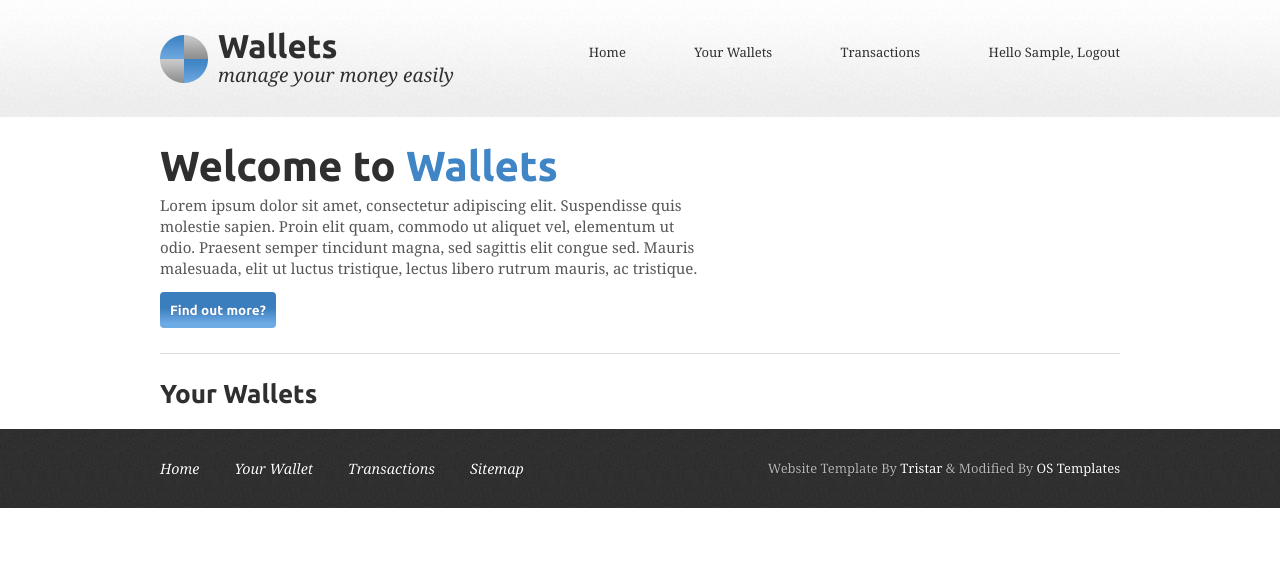
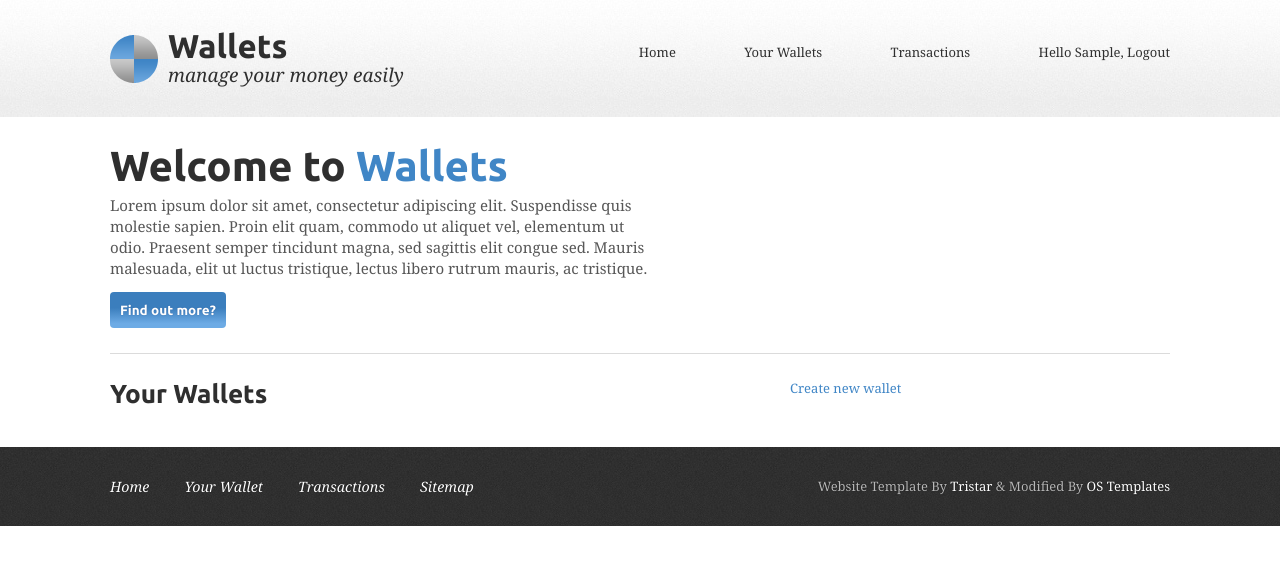
Before and after one commit to mkarmowski/wallet, a Django app: page /transactions/wallet/list/ in a window 1280 px wide. Shown: the top 565 px of the page. Run offline with Django 3.2, Linux system fonts and the light colour scheme; the visitor is signed in with stand-in values (Sample User, id 1); data that the repository does not hold is empty.

Commit message:
wallet create views and forms

```diff
--- a/transactions/static/css/styles.css
+++ b/transactions/static/css/styles.css
@@ -21,7 +21,7 @@ header, section, footer, aside, nav, article{display:block;}
 
 /* Base Structure */
 
-.bodywidth{width:960px; margin:0 auto; clear:both;}
+.bodywidth{width:1060px; margin:0 auto; clear:both;}
 
 /* General Type */
 
--- a/transactions/templates/base.html
+++ b/transactions/templates/base.html
@@ -5,7 +5,7 @@
 <title>{% block title %}{% endblock %}</title>
 <meta charset="utf-8">
 <meta name="viewport" content="width=device-width">
-<link href="{% static 'css/styles.css' %}" rel="stylesheet" type="text/css" media="all">
+<link href="{% static 'css/styles.css' %}?version=3" rel="stylesheet" type="text/css" media="all">
 <link href="http://fonts.googleapis.com/css?family=Ubuntu:regular,bold" rel="stylesheet" type="text/css">
 <link href="http://fonts.googleapis.com/css?family=Vollkorn:regular,italic,bold" rel="stylesheet" type="text/css">
 <!--[if lt IE 9]>
@@ -59,6 +59,8 @@
     <!--
         Menu here
     -->
+      {% block menu %}
+      {% endblock %}
   </section>
 </div>
 <div id="footerwrap">
--- a/transactions/templates/wallet/list.html
+++ b/transactions/templates/wallet/list.html
@@ -3,12 +3,18 @@
 {% block title %}Your wallets{% endblock %}
 
 {% block content %}
-    <h1>Your Wallets</h1>
+    <h1>Your Wallets</h1><br>
     <div class="wallet-list">
         {% for wallet in wallets %}
             <div class="wallet">
                 <a href="{{ wallet.get_absolute_url }}">{{ wallet.name }}</a>
-            </div>
+            </div><br>
         {% endfor %}
     </div>
 {% endblock %}
+
+{% block menu %}
+    <div>
+        <a href="{% url 'wallet:wallet_create' %}">Create new wallet</a>
+    </div>
+{% endblock %}
--- a/transactions/urls.py
+++ b/transactions/urls.py
@@ -7,4 +7,5 @@ urlpatterns = [
     url(r'^transaction/list/$', views.transaction_list, name='transactions_list'),
     url(r'^transaction/detail/(?P<id>\d+)/$', views.transaction_detail, name='transaction_details'),
     url(r'^wallet/detail/(?P<id>\d+)/$', views.wallet_details, name='wallet_details'),
+    url(r'^wallet/create/$', views.wallet_create, name='wallet_create'),
 ]
--- a/transactions/views.py
+++ b/transactions/views.py
@@ -1,6 +1,7 @@
 from django.conf import settings
 from django.contrib.auth.decorators import login_required
 from django.shortcuts import render, get_object_or_404
+from .forms import WalletCreateForm
 from .models import Transaction, Category, Wallet
 
 
@@ -31,3 +32,17 @@ def wallet_details(request, id):
     user = request.user
     wallet = get_object_or_404(Wallet, id=id)
     return render(request, 'wallet/detail.html', {'wallet': wallet})
+
+
+@login_required
+def wallet_create(request,):
+    if request.method == 'POST':
+        wallet_create_form = WalletCreateForm(request.POST)
+        if wallet_create_form.is_valid():
+            new_wallet = wallet_create_form.save(commit=False)
+            new_wallet.user = request.user
+            new_wallet.save()
+            return render(request, 'wallet/done.html')
+    else:
+        wallet_create_form = WalletCreateForm()
+    return render(request, 'wallet/create.html', {'wallet_form': wallet_create_form})
```
Also changed, not shown: transactions/forms.py (added, +10 -0 lines), transactions/templates/wallet/create.html (added, +13 -0 lines), transactions/templates/wallet/done.html (added, +8 -0 lines).
